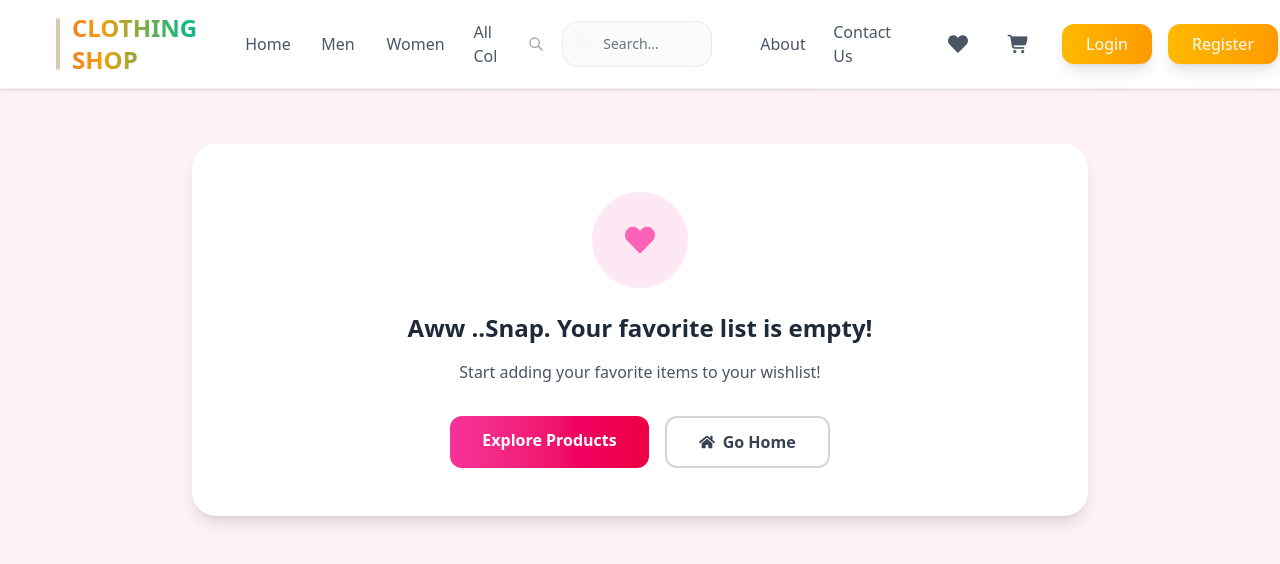
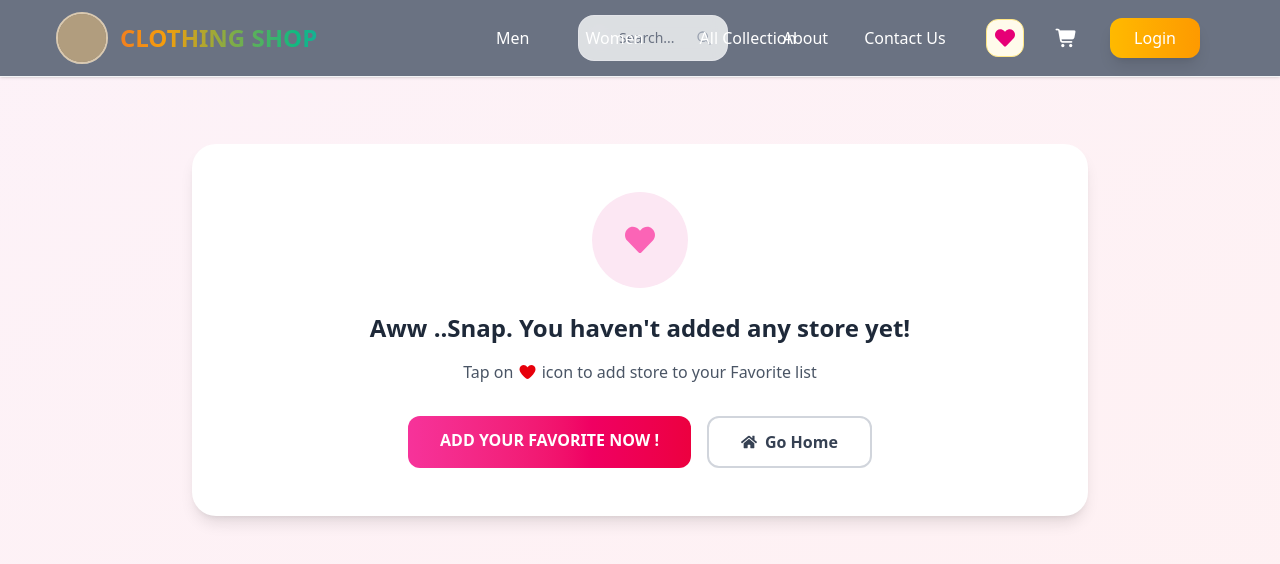
Before and after one commit to Meanlove/Clothing-shop, a React (Vite) app: page /wishlist in a window 1280 px wide. Shown: the top 564 px of the page. Built offline with nearby package versions, Linux system fonts and the light colour scheme; grey boxes are pictures that could not be loaded.

Commit message:
update responsive

```diff
--- a/src/Components/Cart.jsx
+++ b/src/Components/Cart.jsx
@@ -126,7 +126,22 @@ const Cart = () => {
     },
   }).then((result) => {
     if (result.isConfirmed) {
+      // Show redirecting message immediately when user confirms
+      Swal.fire({
+        title: "Redirecting...",
+        text: "Please wait while we process your payment",
+        icon: "info",
+        showConfirmButton: false,
+        allowOutsideClick: false,
+        timer: 2500, // 2.5 seconds
+        timerProgressBar: true,
+        didOpen: () => {
+          Swal.showLoading();
+        }
+      }).then(() => {
+        // After 2.5 seconds, process payment and show success message
         processPayment();
+      });
     }
   });
 };
--- a/src/Components/Navbar.jsx
+++ b/src/Components/Navbar.jsx
@@ -51,7 +51,7 @@ const Navbar = () => {
   };
 
   return (
-    <nav className="fixed top-0 left-0 w-full bg-white/95 backdrop-blur-md shadow-sm border-b border-gray-100 py-3 z-50">
+    <nav className="fixed top-0 left-0 w-full bg-gray-500 backdrop-blur-md shadow-sm border-b border-gray-100 py-3 z-50">
       <div className=" w-[95%] mx-auto flex justify-between items-center px-6">
         {/* ✅ Left: Logo & Navigation */}
         <div className="flex items-center space-x-8">
@@ -101,22 +101,21 @@ const Navbar = () => {
           </NavLink>
 
           {/* Navigation Links */}
-          <div className="hidden lg:flex items-center space-x-1">
+          <div className=" absolute left-120 hidden lg:flex items-center space-x-6">
             {[
-              { path: "/", label: "Home" },
               { path: "/men", label: "Men" },
               { path: "/women", label: "Women" },
-              { path: "/all-collections", label: "All Col" },
+              { path: "/all-collections", label: "All Collection" },
             ].map((item) => (
               <NavLink
                 key={item.path}
                 to={item.path}
                 className={({ isActive }) =>
-                  `px-4 py-2 rounded-xl transition-all duration-300 font-medium relative overflow-hidden group
+                  `px-4 py-2 rounded-xl transition-all duration-300 font-medium text-1xl relative overflow-hidden group
         ${
           isActive
-            ? "text-amber-600 font-semibold bg-gradient-to-r from-amber-50 to-yellow-50 border border-amber-200 shadow-sm"
-            : "text-gray-600 hover:text-amber-700"
+            ? "text-gray-800 font-semibold bg-gradient-to-r from-amber-50 to-yellow-50 border border-amber-200 shadow-sm"
+            : "text-white hover:text-gray-800"
         }`
                 }
               >
@@ -136,7 +135,7 @@ const Navbar = () => {
         </div>
 
         {/* ✅ Middle: Search Bar - FIXED FOR DESKTOP */}
-        <div className="hidden lg:block flex-1 max-w-lg mx-8">
+        <div className="absolute right-130 hidden lg:block flex-1 max-w-lg mx-8">
           <form onSubmit={handleSearchSubmit} className="relative group">
             <div className="absolute inset-y-0 left-0 pl-3 flex items-center pointer-events-none">
               <svg
@@ -158,7 +157,7 @@ const Navbar = () => {
               placeholder="Search..."
               value={searchTerm}
               onChange={(e) => setSearchTerm(e.target.value)}
-              className="w-[150px] bg-gray-50/80 backdrop-blur-sm rounded-2xl pl-10 pr-12 py-3 text-sm border border-gray-200/80 outline-none transition-all duration-300 focus:bg-white focus:border-amber-300 focus:ring-4 focus:ring-amber-100 focus:shadow-lg placeholder-gray-500"
+              className="w-[150px] bg-gray-50/80 backdrop-blur-sm rounded-2xl pl-10 pr-12 py-3 text-sm border border-gray-200/80 outline-none transition-all duration-300 focus:bg-white  focus:ring-4 focus:ring-white focus:shadow-lg placeholder-gray-500"
             />
             {/* Clear Button - Shows when there's text */}
             {searchTerm && (
@@ -185,7 +184,7 @@ const Navbar = () => {
             {/* Search Button */}
             <button
               type="submit"
-              className="absolute right-40 top-1/2 transform -translate-y-1/2 p-2 text-gray-400 hover:text-amber-500 transition-colors duration-300"
+              className="absolute right-2 top-1/2 transform -translate-y-1/2 p-2 text-gray-400 hover:text-amber-500 transition-colors duration-300"
             >
               <svg
                 className="w-4 h-4"
@@ -209,7 +208,7 @@ const Navbar = () => {
           {/* Mobile Search Toggle */}
           <button
             onClick={() => setIsSearchOpen(!isSearchOpen)}
-            className="lg:hidden p-2 rounded-xl text-gray-600 hover:text-amber-600 hover:bg-amber-50 transition-all duration-300"
+            className="lg:hidden p-2 rounded-xl text-white hover:text-gray-600 hover:bg-amber-50 transition-all duration-300"
           >
             <svg
               className="w-5 h-5"
@@ -237,8 +236,8 @@ const Navbar = () => {
                   `px-4 py-2 rounded-xl transition-all duration-300 font-medium relative overflow-hidden group
         ${
           isActive
-            ? "text-amber-600 font-semibold bg-gradient-to-r from-amber-50 to-yellow-50 border border-amber-200 shadow-sm"
-            : "text-gray-600 hover:text-amber-700"
+            ? "text-gray-800 font-semibold bg-gradient-to-r from-amber-50 to-yellow-50 border border-amber-200 shadow-sm"
+            : "text-white hover:text-gray-800"
         }`
                 }
               >
@@ -260,7 +259,13 @@ const Navbar = () => {
           <div className="relative group">
             <NavLink
               to="/wishlist"
-              className="p-2 rounded-xl text-gray-600 hover:text-amber-600 hover:bg-amber-50 transition-all duration-300 relative flex items-center hover:scale-105 active:scale-95"
+              className={({ isActive }) =>
+                `p-2 rounded-xl transition-all duration-300 relative flex items-center hover:scale-105 active:scale-95 ${
+                  isActive
+                    ? "text-pink-600 bg-amber-50 border border-amber-200"
+                    : "text-white hover:text-pink-600 hover:bg-amber-50"
+                }`
+              }
             >
               <FaHeart className="w-5 h-5" />
 
@@ -289,7 +294,13 @@ const Navbar = () => {
           <div className="relative group">
             <NavLink
               to="/cart"
-              className="p-2 rounded-xl text-gray-600 hover:text-amber-600 hover:bg-amber-50 transition-all duration-300 relative flex items-center hover:scale-105 active:scale-95"
+              className={({ isActive }) =>
+                `p-2 rounded-xl transition-all duration-300 relative flex items-center hover:scale-105 active:scale-95 ${
+                  isActive
+                    ? "text-gray-600 bg-amber-50 border border-amber-200"
+                    : "text-white hover:text-gray-600 hover:bg-amber-50"
+                }`
+              }
             >
               {/* Cart Icon from Font Awesome */}
               <i className="fa-solid fa-cart-shopping text-lg"></i>
@@ -330,30 +341,6 @@ const Navbar = () => {
               {/* Shine effect */}
               <span className="relative z-10">Login</span>
               <span className="absolute inset-0 bg-gradient-to-r from-transparent via-white/20 to-transparent -skew-x-12 -translate-x-full group-hover:translate-x-full transition-transform duration-700"></span>
-
-              {/* Active state indicator */}
-              {({ isActive }) =>
-                isActive && (
-                  <span className="absolute bottom-0 left-1/2 transform -translate-x-1/2 w-3 h-3 bg-white rounded-full animate-pulse"></span>
-                )
-              }
-            </NavLink>
-
-            <NavLink
-              to="/register"
-              className={({ isActive }) =>
-                `px-6 py-2 rounded-xl font-medium transition-all duration-300 relative overflow-hidden group shadow-lg
-      ${
-        isActive
-          ? "bg-gradient-to-r from-amber-500 to-amber-600 text-white shadow-xl scale-105"
-          : "bg-gradient-to-r from-amber-400 to-amber-500 text-white hover:from-amber-500 hover:to-amber-600 hover:shadow-xl hover:scale-105 active:scale-95"
-      }`
-              }
-            >
-              {/* Shine effect */}
-              <span className="relative z-10">Register</span>
-              <span className="absolute inset-0 bg-gradient-to-r from-transparent via-white/20 to-transparent -skew-x-12 -translate-x-full group-hover:translate-x-full transition-transform duration-700"></span>
-
               {/* Active state indicator */}
               {({ isActive }) =>
                 isActive && (
@@ -365,8 +352,12 @@ const Navbar = () => {
 
           {/* ✅ FIXED: Mobile Menu Button with onClick handler */}
           <button
-            onClick={toggleMobileMenu} // ✅ ADDED ONCLICK
-            className="lg:hidden p-2 rounded-xl text-gray-600 hover:text-amber-600 hover:bg-amber-50 transition-all duration-300"
+            onClick={toggleMobileMenu}
+            className={`lg:hidden p-2 rounded-xl transition-all duration-300 ${
+              isMobileMenuOpen
+                ? "text-gray-600 bg-amber-50 border border-white"
+                : "text-white hover:text-gray-600 hover:bg-amber-50"
+            }`}
           >
             <svg
               className="w-5 h-5"
@@ -433,7 +424,7 @@ const Navbar = () => {
                 </svg>
               </button>
             )}
-            <button
+            {/* <button
               type="submit"
               className="absolute right-2 top-1/2 transform -translate-y-1/2 p-2 text-gray-400 hover:text-amber-500"
             >
@@ -450,7 +441,7 @@ const Navbar = () => {
                   d="M21 21l-6-6m2-5a7 7 0 11-14 0 7 7 0 0114 0z"
                 />
               </svg>
-            </button>
+            </button> */}
           </form>
         </div>
       )}
@@ -508,13 +499,13 @@ const Navbar = () => {
               >
                 Login
               </NavLink>
-              <NavLink
+              {/* <NavLink
                 to="/register"
                 onClick={() => setIsMobileMenuOpen(false)}
                 className="block px-4 py-3 rounded-xl bg-gradient-to-r from-amber-500 to-amber-600 text-white font-medium text-center hover:from-amber-600 hover:to-amber-700 transition-all duration-300"
               >
                 Register
-              </NavLink>
+              </NavLink> */}
             </div>
           </div>
         </div>
@@ -528,13 +519,13 @@ const Navbar = () => {
               key={item}
               to={`/${item}`}
               className={({ isActive }) =>
-                `px-3 py-2 rounded-lg transition-all duration-300 text-sm font-medium
-                ${
-                  isActive
-                    ? "text-amber-600 font-semibold bg-amber-50"
-                    : "text-gray-600 hover:text-amber-700"
-                }`
-              }
+                  `px-4 py-2 rounded-xl transition-all duration-300 font-medium relative overflow-hidden group
+        ${
+          isActive
+            ? "text-gray-600 font-semibold bg-gradient-to-r from-amber-50 to-yellow-50 border border-amber-200 shadow-sm"
+            : "text-white hover:text-gray-600 hover:bg-white"
+        }`
+                }
             >
               {item.charAt(0).toUpperCase() + item.slice(1).replace("-", " ")}
             </NavLink>
--- a/src/Components/Wishlist.jsx
+++ b/src/Components/Wishlist.jsx
@@ -116,17 +116,17 @@ const Wishlist = () => {
               <FaHeart className="text-3xl text-pink-400" />
             </div>
             <h2 className="text-2xl font-bold text-gray-800 mb-4">
-              Aww ..Snap. Your favorite list is empty!
+              Aww ..Snap. You haven't added any store yet!
             </h2>
             <p className="text-gray-600 mb-8">
-              Start adding your favorite items to your wishlist!
+              Tap on <i class="fa-solid fa-heart text-red-600"></i> icon to add store to your Favorite list
             </p>
             <div className="flex flex-col sm:flex-row gap-4 justify-center">
               <Link
                 to="/all-collections"
                 className="bg-gradient-to-r from-pink-500 to-rose-600 text-white px-8 py-3 rounded-xl font-semibold hover:from-pink-600 hover:to-rose-700 transition-all duration-300 hover:scale-105"
               >
-                Explore Products
+                ADD YOUR FAVORITE NOW !
               </Link>
               <Link
                 to="/"
```
Lines whose indentation alone changed are shown as unchanged.
